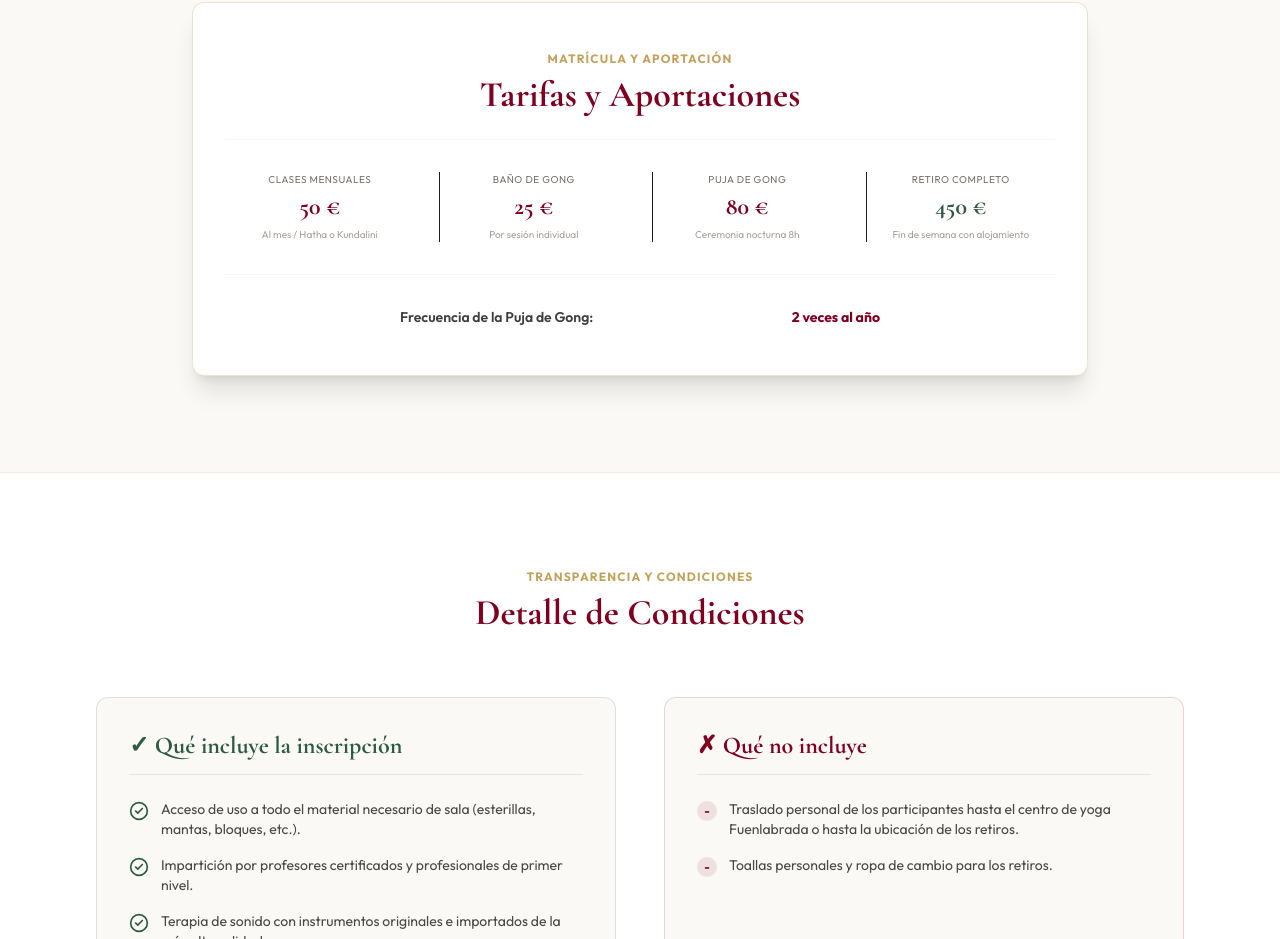
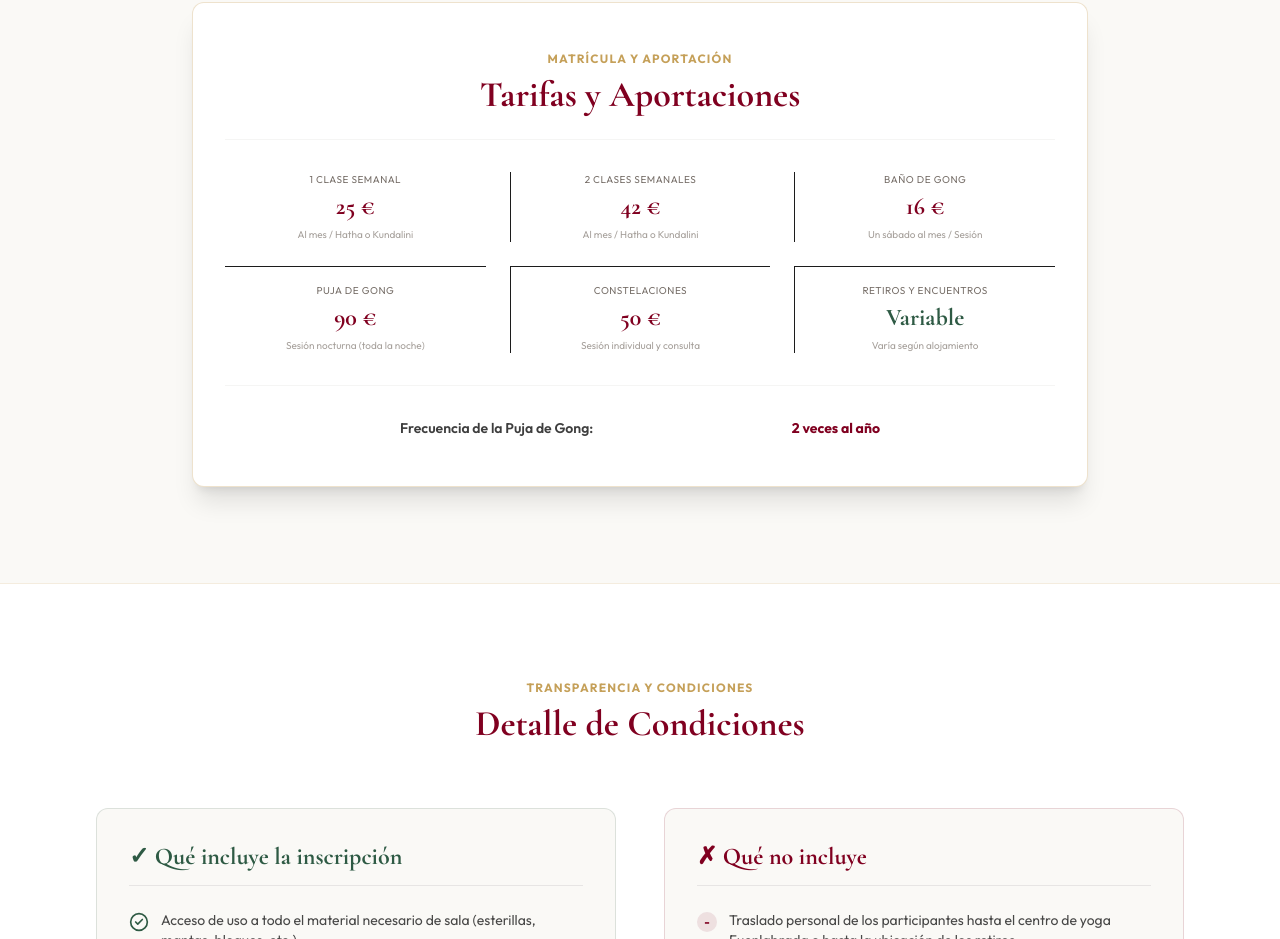
Before and after one commit to jigomez-gr/centrodeyogasalvadoraconesa.es, a Next.js app: page / in a window 1280 px wide. Shown: the part 7112-8051 px from the top of the page. Built offline with nearby package versions, Linux system fonts and the light colour scheme; no server answers.

Commit message:
Actualizar tarifas y opciones de aportacion de servicios

```diff
--- a/src/app/api/checkout/route.ts
+++ b/src/app/api/checkout/route.ts
@@ -40,7 +40,7 @@ export async function POST(request: Request) {
                 );
             }
 
-            const validAccommodations = ["mensual", "mensual_premium", "gong", "puja", "retiro_doble", "retiro_individual"];
+            const validAccommodations = ["clase_semanal", "dos_clases_semanal", "gong", "puja", "constelaciones", "retiro_encuentro"];
             if (!validAccommodations.includes(tipoHabitacion)) {
                 return NextResponse.json(
                     { error: "La modalidad de inscripción seleccionada no es válida." },
@@ -64,13 +64,13 @@ export async function POST(request: Request) {
             }
 
             // Price calculation
-            let unitPrice = 60;
-            if (tipoHabitacion === "mensual") unitPrice = 60;
-            else if (tipoHabitacion === "mensual_premium") unitPrice = 70;
-            else if (tipoHabitacion === "gong") unitPrice = 25;
-            else if (tipoHabitacion === "puja") unitPrice = 70;
-            else if (tipoHabitacion === "retiro_doble") unitPrice = 250;
-            else if (tipoHabitacion === "retiro_individual") unitPrice = 320;
+            let unitPrice = 25;
+            if (tipoHabitacion === "clase_semanal") unitPrice = 25;
+            else if (tipoHabitacion === "dos_clases_semanal") unitPrice = 42;
+            else if (tipoHabitacion === "gong") unitPrice = 16;
+            else if (tipoHabitacion === "puja") unitPrice = 90;
+            else if (tipoHabitacion === "constelaciones") unitPrice = 50;
+            else if (tipoHabitacion === "retiro_encuentro") unitPrice = 100;
             const totalAmount = plazasCount * unitPrice;
 
             // Verify or create User registration
--- a/src/app/api/reservas/route.ts
+++ b/src/app/api/reservas/route.ts
@@ -42,7 +42,7 @@ export async function POST(request: Request) {
             );
         }
 
-        const validAccommodations = ["mensual", "mensual_premium", "gong", "puja", "retiro_doble", "retiro_individual"];
+        const validAccommodations = ["clase_semanal", "dos_clases_semanal", "gong", "puja", "constelaciones", "retiro_encuentro"];
         if (!validAccommodations.includes(tipoHabitacion)) {
             return NextResponse.json(
                 { error: "La modalidad de inscripción seleccionada no es válida." },
@@ -53,13 +53,13 @@ export async function POST(request: Request) {
         // Availability check removed
 
         // Price calculation
-        let unitPrice = 60;
-        if (tipoHabitacion === "mensual") unitPrice = 60;
-        else if (tipoHabitacion === "mensual_premium") unitPrice = 70;
-        else if (tipoHabitacion === "gong") unitPrice = 25;
-        else if (tipoHabitacion === "puja") unitPrice = 70;
-        else if (tipoHabitacion === "retiro_doble") unitPrice = 250;
-        else if (tipoHabitacion === "retiro_individual") unitPrice = 320;
+        let unitPrice = 25;
+        if (tipoHabitacion === "clase_semanal") unitPrice = 25;
+        else if (tipoHabitacion === "dos_clases_semanal") unitPrice = 42;
+        else if (tipoHabitacion === "gong") unitPrice = 16;
+        else if (tipoHabitacion === "puja") unitPrice = 90;
+        else if (tipoHabitacion === "constelaciones") unitPrice = 50;
+        else if (tipoHabitacion === "retiro_encuentro") unitPrice = 100;
         const totalAmount = plazasCount * unitPrice;
 
         const normalizedEmail = email.trim().toLowerCase();
--- a/src/app/page.tsx
+++ b/src/app/page.tsx
@@ -543,26 +543,36 @@ export default async function Home() {
             Tarifas y Aportaciones
           </h2>
 
-          <div className="grid grid-cols-1 sm:grid-cols-2 md:grid-cols-4 gap-6 py-8 border-y border-stone-100 mb-8 font-sans">
+          <div className="grid grid-cols-1 sm:grid-cols-2 md:grid-cols-3 gap-6 py-8 border-y border-stone-100 mb-8 font-sans">
             <div>
-              <span className="block text-[10px] uppercase tracking-wider text-stone-500 mb-1">Clases Mensuales</span>
-              <span className="font-serif text-2xl font-black text-[#800020]">50 €</span>
+              <span className="block text-[10px] uppercase tracking-wider text-stone-500 mb-1">1 Clase Semanal</span>
+              <span className="font-serif text-2xl font-black text-[#800020]">25 €</span>
               <span className="block text-[10px] text-stone-400 mt-1">Al mes / Hatha o Kundalini</span>
             </div>
             <div className="border-t sm:border-t-0 sm:border-l border-stone-150 pt-4 sm:pt-0">
+              <span className="block text-[10px] uppercase tracking-wider text-stone-500 mb-1">2 Clases Semanales</span>
+              <span className="font-serif text-2xl font-black text-[#800020]">42 €</span>
+              <span className="block text-[10px] text-stone-400 mt-1">Al mes / Hatha o Kundalini</span>
+            </div>
+            <div className="border-t md:border-t-0 md:border-l border-stone-150 pt-4 md:pt-0">
               <span className="block text-[10px] uppercase tracking-wider text-stone-500 mb-1">Baño de Gong</span>
-              <span className="font-serif text-2xl font-black text-[#800020]">25 €</span>
-              <span className="block text-[10px] text-stone-400 mt-1">Por sesión individual</span>
+              <span className="font-serif text-2xl font-black text-[#800020]">16 €</span>
+              <span className="block text-[10px] text-stone-400 mt-1">Un sábado al mes / Sesión</span>
             </div>
-            <div className="border-t sm:border-t-0 sm:border-l border-stone-150 pt-4 sm:pt-0">
+            <div className="border-t border-stone-150 pt-4">
               <span className="block text-[10px] uppercase tracking-wider text-stone-500 mb-1">Puja de Gong</span>
-              <span className="font-serif text-2xl font-black text-[#800020]">80 €</span>
-              <span className="block text-[10px] text-stone-400 mt-1">Ceremonia nocturna 8h</span>
+              <span className="font-serif text-2xl font-black text-[#800020]">90 €</span>
+              <span className="block text-[10px] text-stone-400 mt-1">Sesión nocturna (toda la noche)</span>
             </div>
-            <div className="border-t sm:border-t-0 sm:border-l border-stone-150 pt-4 sm:pt-0">
-              <span className="block text-[10px] uppercase tracking-wider text-stone-500 mb-1">Retiro Completo</span>
-              <span className="font-serif text-2xl font-black text-[#2E5A44]">450 €</span>
-              <span className="block text-[10px] text-stone-400 mt-1">Fin de semana con alojamiento</span>
+            <div className="border-t sm:border-l border-stone-150 pt-4">
+              <span className="block text-[10px] uppercase tracking-wider text-stone-500 mb-1">Constelaciones</span>
+              <span className="font-serif text-2xl font-black text-[#800020]">50 €</span>
+              <span className="block text-[10px] text-stone-400 mt-1">Sesión individual y consulta</span>
+            </div>
+            <div className="border-t md:border-l border-stone-150 pt-4">
+              <span className="block text-[10px] uppercase tracking-wider text-stone-500 mb-1">Retiros y Encuentros</span>
+              <span className="font-serif text-2xl font-black text-[#2E5A44]">Variable</span>
+              <span className="block text-[10px] text-stone-400 mt-1">Varía según alojamiento</span>
             </div>
           </div>
 
--- a/src/components/BookingForm.tsx
+++ b/src/components/BookingForm.tsx
@@ -67,7 +67,7 @@ export default function BookingForm() {
     const [nombre, setNombre] = useState("");
     const [telefono, setTelefono] = useState("");
     const [numeroPlazas, setNumeroPlazas] = useState(1);
-    const [tipoHabitacion, setTipoHabitacion] = useState<string>("mensual");
+    const [tipoHabitacion, setTipoHabitacion] = useState<string>("clase_semanal");
     const [comentarios, setComentarios] = useState("");
     const [condiciones, setCondiciones] = useState(false);
     const [privacidad, setPrivacidad] = useState(false);
@@ -121,13 +121,13 @@ export default function BookingForm() {
     }, []);
 
     // Price parameters
-    let unitPrice = 60;
-    if (tipoHabitacion === "mensual") unitPrice = 60;
-    else if (tipoHabitacion === "mensual_premium") unitPrice = 70;
-    else if (tipoHabitacion === "gong") unitPrice = 25;
-    else if (tipoHabitacion === "puja") unitPrice = 70;
-    else if (tipoHabitacion === "retiro_doble") unitPrice = 250;
-    else if (tipoHabitacion === "retiro_individual") unitPrice = 320;
+    let unitPrice = 25;
+    if (tipoHabitacion === "clase_semanal") unitPrice = 25;
+    else if (tipoHabitacion === "dos_clases_semanal") unitPrice = 42;
+    else if (tipoHabitacion === "gong") unitPrice = 16;
+    else if (tipoHabitacion === "puja") unitPrice = 90;
+    else if (tipoHabitacion === "constelaciones") unitPrice = 50;
+    else if (tipoHabitacion === "retiro_encuentro") unitPrice = 100;
 
     const totalPrice = numeroPlazas * unitPrice;
 
@@ -692,44 +692,44 @@ export default function BookingForm() {
                                     Servicio o Actividad a Reservar *
                                 </label>
                                 <div className="grid grid-cols-1 sm:grid-cols-2 md:grid-cols-3 gap-4">
-                                    <label className={`flex flex-col justify-between p-4 rounded-lg border cursor-pointer transition ${tipoHabitacion === "mensual" ? "bg-[#800020]/5 border-[#800020] ring-1 ring-[#800020]" : "bg-white border-stone-300 hover:border-[#800020]/40"}`}>
+                                    <label className={`flex flex-col justify-between p-4 rounded-lg border cursor-pointer transition ${tipoHabitacion === "clase_semanal" ? "bg-[#800020]/5 border-[#800020] ring-1 ring-[#800020]" : "bg-white border-stone-300 hover:border-[#800020]/40"}`}>
                                         <div className="flex items-start">
                                             <input
                                                 type="radio"
                                                 name="tipoHabitacion"
-                                                value="mensual"
-                                                checked={tipoHabitacion === "mensual"}
-                                                onChange={() => setTipoHabitacion("mensual")}
+                                                value="clase_semanal"
+                                                checked={tipoHabitacion === "clase_semanal"}
+                                                onChange={() => setTipoHabitacion("clase_semanal")}
                                                 className="mt-1 text-[#800020] focus:ring-[#800020]"
                                             />
                                             <span className="ml-3">
-                                                <span className="block text-sm font-semibold text-[#1C1C1C]">Mensualidad Regular</span>
+                                                <span className="block text-sm font-semibold text-[#1C1C1C]">1 Clase Semanal</span>
                                                 <span className="block text-[11px] text-[#1C1C1C]/60 mt-1 leading-normal">
-                                                    2 clases semanales de Hatha/Kundalini/Meditación.
+                                                    Una sesión a la semana de Hatha o Kundalini Yoga al mes.
                                                 </span>
                                             </span>
                                         </div>
-                                        <span className="block text-sm font-semibold text-[#800020] mt-3 ml-7">60 € / mes</span>
+                                        <span className="block text-sm font-semibold text-[#800020] mt-3 ml-7">25 € / mes</span>
                                     </label>
 
-                                    <label className={`flex flex-col justify-between p-4 rounded-lg border cursor-pointer transition ${tipoHabitacion === "mensual_premium" ? "bg-[#800020]/5 border-[#800020] ring-1 ring-[#800020]" : "bg-white border-stone-300 hover:border-[#800020]/40"}`}>
+                                    <label className={`flex flex-col justify-between p-4 rounded-lg border cursor-pointer transition ${tipoHabitacion === "dos_clases_semanal" ? "bg-[#800020]/5 border-[#800020] ring-1 ring-[#800020]" : "bg-white border-stone-300 hover:border-[#800020]/40"}`}>
                                         <div className="flex items-start">
                                             <input
                                                 type="radio"
                                                 name="tipoHabitacion"
-                                                value="mensual_premium"
-                                                checked={tipoHabitacion === "mensual_premium"}
-                                                onChange={() => setTipoHabitacion("mensual_premium")}
+                                                value="dos_clases_semanal"
+                                                checked={tipoHabitacion === "dos_clases_semanal"}
+                                                onChange={() => setTipoHabitacion("dos_clases_semanal")}
                                                 className="mt-1 text-[#800020] focus:ring-[#800020]"
                                             />
                                             <span className="ml-3">
-                                                <span className="block text-sm font-semibold text-[#1C1C1C]">Mensualidad Premium</span>
+                                                <span className="block text-sm font-semibold text-[#1C1C1C]">2 Clases Semanales</span>
                                                 <span className="block text-[11px] text-[#1C1C1C]/60 mt-1 leading-normal">
-                                                    Clases semanales con seguimiento y asesoramiento individual.
+                                                    Dos sesiones a la semana de Hatha o Kundalini Yoga al mes.
                                                 </span>
                                             </span>
                                         </div>
-                                        <span className="block text-sm font-semibold text-[#800020] mt-3 ml-7">70 € / mes</span>
+                                        <span className="block text-sm font-semibold text-[#800020] mt-3 ml-7">42 € / mes</span>
                                     </label>
 
                                     <label className={`flex flex-col justify-between p-4 rounded-lg border cursor-pointer transition ${tipoHabitacion === "gong" ? "bg-[#800020]/5 border-[#800020] ring-1 ring-[#800020]" : "bg-white border-stone-300 hover:border-[#800020]/40"}`}>
@@ -743,13 +743,13 @@ export default function BookingForm() {
                                                 className="mt-1 text-[#800020] focus:ring-[#800020]"
                                             />
                                             <span className="ml-3">
-                                                <span className="block text-sm font-semibold text-[#1C1C1C]">Baño de Gong (Sesión)</span>
+                                                <span className="block text-sm font-semibold text-[#1C1C1C]">Baño de Gong</span>
                                                 <span className="block text-[11px] text-[#1C1C1C]/60 mt-1 leading-normal">
-                                                    Una sesión mensual de sonoterapia de armonización.
+                                                    Sesión de sonoterapia y relajación vibracion sonora de sábado.
                                                 </span>
                                             </span>
                                         </div>
-                                        <span className="block text-sm font-semibold text-[#800020] mt-3 ml-7">25 € / sesión</span>
+                                        <span className="block text-sm font-semibold text-[#800020] mt-3 ml-7">16 € / sesión</span>
                                     </label>
 
                                     <label className={`flex flex-col justify-between p-4 rounded-lg border cursor-pointer transition ${tipoHabitacion === "puja" ? "bg-[#800020]/5 border-[#800020] ring-1 ring-[#800020]" : "bg-white border-stone-300 hover:border-[#800020]/40"}`}>
@@ -765,51 +765,51 @@ export default function BookingForm() {
                                             <span className="ml-3">
                                                 <span className="block text-sm font-semibold text-[#1C1C1C]">Puja de Gong</span>
                                                 <span className="block text-[11px] text-[#1C1C1C]/60 mt-1 leading-normal">
-                                                    Ceremonia de relajación sonora continua durante toda la noche (8h).
+                                                    Sesión nocturna de toda la noche (según participación).
                                                 </span>
                                             </span>
                                         </div>
-                                        <span className="block text-sm font-semibold text-[#800020] mt-3 ml-7">70 € / puja</span>
+                                        <span className="block text-sm font-semibold text-[#800020] mt-3 ml-7">90 € / puja</span>
                                     </label>
 
-                                    <label className={`flex flex-col justify-between p-4 rounded-lg border cursor-pointer transition ${tipoHabitacion === "retiro_doble" ? "bg-[#800020]/5 border-[#800020] ring-1 ring-[#800020]" : "bg-white border-stone-300 hover:border-[#800020]/40"}`}>
+                                    <label className={`flex flex-col justify-between p-4 rounded-lg border cursor-pointer transition ${tipoHabitacion === "constelaciones" ? "bg-[#800020]/5 border-[#800020] ring-1 ring-[#800020]" : "bg-white border-stone-300 hover:border-[#800020]/40"}`}>
                                         <div className="flex items-start">
                                             <input
                                                 type="radio"
                                                 name="tipoHabitacion"
-                                                value="retiro_doble"
-                                                checked={tipoHabitacion === "retiro_doble"}
-                                                onChange={() => setTipoHabitacion("retiro_doble")}
+                                                value="constelaciones"
+                                                checked={tipoHabitacion === "constelaciones"}
+                                                onChange={() => setTipoHabitacion("constelaciones")}
                                                 className="mt-1 text-[#800020] focus:ring-[#800020]"
                                             />
                                             <span className="ml-3">
-                                                <span className="block text-sm font-semibold text-[#1C1C1C]">Retiro (Hab. Compartida)</span>
+                                                <span className="block text-sm font-semibold text-[#1C1C1C]">Constelaciones</span>
                                                 <span className="block text-[11px] text-[#1C1C1C]/60 mt-1 leading-normal">
-                                                    Depuración y ayuno terapéutico de fin de semana.
+                                                    Sesiones de Constelaciones Familiares y consulta.
                                                 </span>
                                             </span>
                                         </div>
-                                        <span className="block text-sm font-semibold text-[#800020] mt-3 ml-7">250 € / pers</span>
+                                        <span className="block text-sm font-semibold text-[#800020] mt-3 ml-7">50 € / sesión</span>
                                     </label>
 
-                                    <label className={`flex flex-col justify-between p-4 rounded-lg border cursor-pointer transition ${tipoHabitacion === "retiro_individual" ? "bg-[#800020]/5 border-[#800020] ring-1 ring-[#800020]" : "bg-white border-stone-300 hover:border-[#800020]/40"}`}>
+                                    <label className={`flex flex-col justify-between p-4 rounded-lg border cursor-pointer transition ${tipoHabitacion === "retiro_encuentro" ? "bg-[#800020]/5 border-[#800020] ring-1 ring-[#800020]" : "bg-white border-stone-300 hover:border-[#800020]/40"}`}>
                                         <div className="flex items-start">
                                             <input
                                                 type="radio"
                                                 name="tipoHabitacion"
-                                                value="retiro_individual"
-                                                checked={tipoHabitacion === "retiro_individual"}
-                                                onChange={() => setTipoHabitacion("retiro_individual")}
+                                                value="retiro_encuentro"
+                                                checked={tipoHabitacion === "retiro_encuentro"}
+                                                onChange={() => setTipoHabitacion("retiro_encuentro")}
                                                 className="mt-1 text-[#800020] focus:ring-[#800020]"
                                             />
                                             <span className="ml-3">
-                                                <span className="block text-sm font-semibold text-[#1C1C1C]">Retiro (Hab. Individual)</span>
+                                                <span className="block text-sm font-semibold text-[#1C1C1C]">Retiro / Encuentro</span>
                                                 <span className="block text-[11px] text-[#1C1C1C]/60 mt-1 leading-normal">
-                                                    Depuración y ayuno terapéutico en uso individual.
+                                                    Señal de reserva. El precio varía según alojamiento.
                                                 </span>
                                             </span>
                                         </div>
-                                        <span className="block text-sm font-semibold text-[#800020] mt-3 ml-7">320 € / pers</span>
+                                        <span className="block text-sm font-semibold text-[#800020] mt-3 ml-7">100 € (Señal)</span>
                                     </label>
                                 </div>
                             </div>
@@ -932,12 +932,12 @@ export default function BookingForm() {
                                 {session.reserva.numeroPlazas} plaza{session.reserva.numeroPlazas > 1 ? "s" : ""}
                             </span>
                             <span className="block text-[10px] text-[#1C1C1C]/50 mt-1 uppercase italic">
-                                {session.reserva.tipoHabitacion === "mensual" ? "Mensualidad Regular"
-                                    : session.reserva.tipoHabitacion === "mensual_premium" ? "Mensualidad Premium"
+                                {session.reserva.tipoHabitacion === "clase_semanal" ? "1 Clase Semanal (Mes)"
+                                    : session.reserva.tipoHabitacion === "dos_clases_semanal" ? "2 Clases Semanales (Mes)"
                                         : session.reserva.tipoHabitacion === "gong" ? "Baño de Gong"
                                             : session.reserva.tipoHabitacion === "puja" ? "Puja de Gong"
-                                                : session.reserva.tipoHabitacion === "retiro_doble" ? "Retiro (Doble)"
-                                                    : session.reserva.tipoHabitacion === "retiro_individual" ? "Retiro (Individual)"
+                                                : session.reserva.tipoHabitacion === "constelaciones" ? "Constelaciones Familiares"
+                                                    : session.reserva.tipoHabitacion === "retiro_encuentro" ? "Señal Retiro / Encuentro"
                                                         : session.reserva.tipoHabitacion}
                             </span>
                         </div>
```
